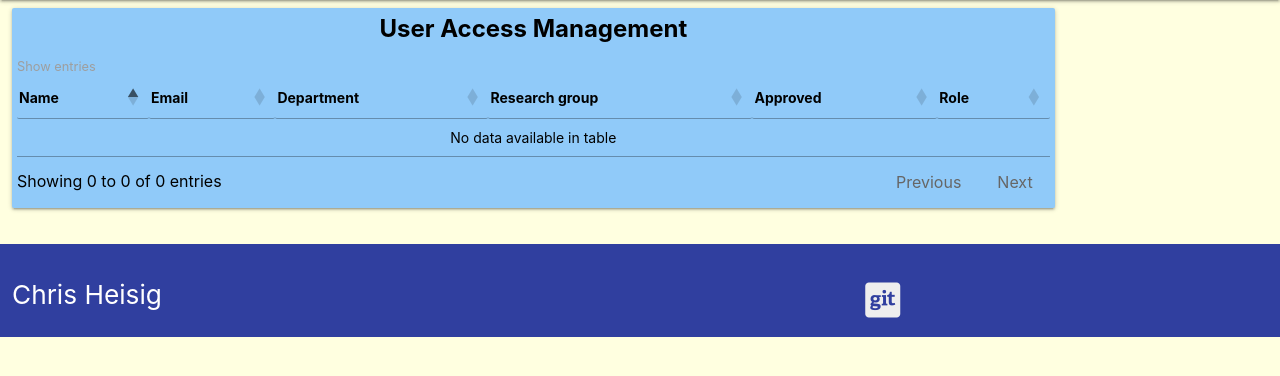
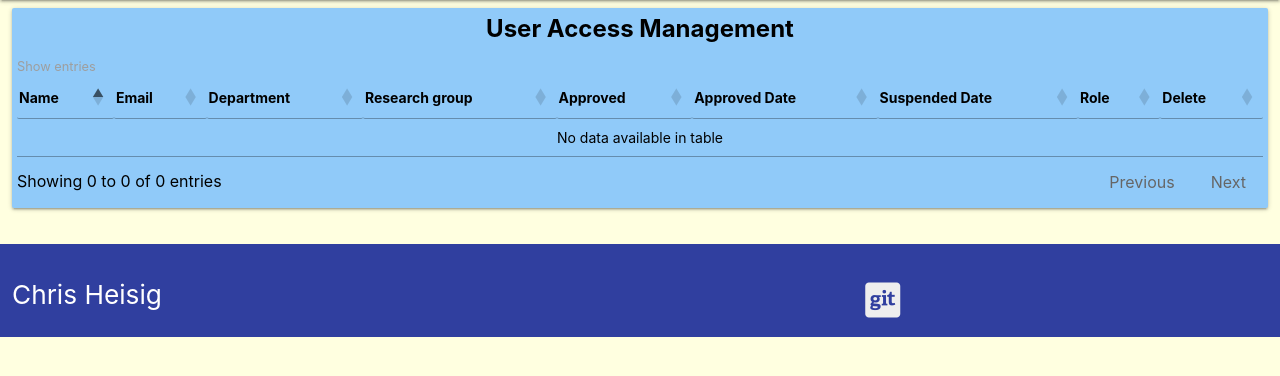
Before and after one commit to ChrisH2727/Milestone-3, a Flask app: page /get_user in a window 1280 px wide. Shown: the part 152-528 px from the top of the page. Run offline with Flask 2, Linux system fonts and the light colour scheme; data that the repository does not hold is empty; some libraries are stand-ins or nearby versions.

Commit message:
Implement user account business logic

```diff
--- a/app.py
+++ b/app.py
@@ -9,6 +9,7 @@ from flask import (
 from flask_pymongo import PyMongo
 from pymongo import ReturnDocument
 from bson.objectid import ObjectId
+from selenium import webdriver
 from werkzeug.security import generate_password_hash, check_password_hash
 if os.path.exists("env.py"):
     import env
@@ -41,27 +42,50 @@ def login():
                 "password": request.form.get("password").lower()})
 
         if existing_user:
-            # session cookie for role "admin" or "user"
-            session["role"] = existing_user["role"]
-            # session cookie for users first name
-            session["user"] = existing_user["first"]
+            if existing_user["approved"] == "approved":
+                # session cookie for role "admin" or "user"
+                session["role"] = existing_user["role"]
+                # session cookie for users first name
+                session["user"] = existing_user["first"]
 
-            # Add an entry to the user login history
-            user = {
-                "first": request.form.get("first_name").lower(),
-                "last": request.form.get("last_name").lower(),
-                "email": request.form.get("email").lower(),
-                "login_date": datetime.today().strftime('%d-%m-%y'),
-                "logout_date": ""
-            }
-            mongo.db.login_history.insert_one(user)
+                # Add an entry to the user login history
+                user = {
+                    "first": request.form.get("first_name").lower(),
+                    "last": request.form.get("last_name").lower(),
+                    "email": request.form.get("email").lower(),
+                    "login_date": datetime.today().strftime('%d-%m-%y'),
+                    "logout_date": ""
+                }
+                mongo.db.login_history.insert_one(user)
 
-            return redirect(url_for("userAccount"))
+                return redirect(url_for("userAccount"))
+            else:
+               flash("Your account has not yet been approved or has been suspended. Please refer to an admin user")
         else:
             # invalid password match or user name or email
             flash("Incorrect Username and/or Password")
             return redirect(url_for("login"))
 
+    return render_template("login.html")
+
+
+@app.route("/logout")
+def logout():
+    #
+    # Called when a user logs out of a session
+    #
+
+    # Add date to the user login history
+    user = {"logout_date": datetime.today().strftime('%d-%m-%y')}
+
+    mongo.db.login_history.find_one_and_update({"first": session["user"]},
+            {'$set': user}, return_document=ReturnDocument.AFTER)
+
+    # Remove user from session cookie
+    # Code line from Code Institute Mini Project
+    flash("Goodbye, {}".format(session["user"]), "You have been logged out" )
+    session.pop("user")
+    session.pop("role")
     return render_template("login.html")
 
 
@@ -106,8 +130,10 @@ def register():
             "password": (request.form.get("password")),
             "department": request.form.get("department").lower(),
             "research_group": request.form.get("research_group").lower(),
-            "approved": "False",
-            "role": "user"
+            "approved": "approve",
+            "role": "user",
+            "approved_date": "",
+            "deleted_date":""
         }
         mongo.db.users.insert_one(register)
         flash("You have sucessfully registered, please wait for your request to be approved")
@@ -219,19 +245,46 @@ def return_source_resp(source_serial_no):
 @app.route("/get_userb/<user_id>", methods=["GET", "POST"])
 def get_userb(user_id):
     #
-    # Called when an admin user approves a new account
+    # Called when an admin user approves a new account or suspends/re-approves
+    # an account. User approved state starts at "appove" then toggles between
+    # "approved" and "suspended"
     #
-    if request.method == "GET":
-        existing_user = mongo.db.users.find_one({"_id": ObjectId(user_id)})
-        if existing_user["approved"] == "True":
-            submit = {"approved": "False"}
-        else:
-            submit = {"approved": "True"}
+
+
+    existing_user = mongo.db.users.find_one({"_id": ObjectId(user_id)})
+
+    # User cannot action his/her own account
+    if existing_user["first"] == session["user"]:
+        flash("You cannot action your own user account")
+    else:
+        # Admin user approves first time registration
+        if existing_user["approved"] == "approve":
+            submit = {"approved": "approved",
+                      "approved_date": datetime.today().strftime('%d-%m-%y'),
+                      "remove_date": ""
+                    }
+            flash("User Successfully Approved")
+
+        # Admin user suspends users account
+        if existing_user["approved"] == "approved":
+            submit = {"approved": "suspended",
+                      "approved_date": "",
+                      "remove_date": datetime.today().strftime('%d-%m-%y')
+                    }
+            flash("User Successfully Suspended")
+
+        # Admin user reinstates users account
+        if existing_user["approved"] == "suspended":
+            submit = {"approved": "approved",
+                      "approved_date": datetime.today().strftime('%d-%m-%y'),
+                      "remove_date": ""
+                     }
+            flash("User Successfully Approved")
 
         # pymongo update has been deprecated use find_one_and_update
         mongo.db.users.find_one_and_update({"_id": ObjectId(user_id)},
             { '$set': submit }, return_document = ReturnDocument.AFTER)
-        flash("User Successfully Approved")
+
     users = mongo.db.users.find()
     alt_users = mongo.db.users.find()
     return render_template("user.html", users=users, alt_user=alt_users)
@@ -243,25 +296,59 @@ def get_userc(user_id):
     #
     # Called when an admin user gives admin rights to another user
     #
+
     existing_user = mongo.db.users.find_one({"_id": ObjectId(user_id)})
-    if existing_user["role"] == "admin":
-        submit = {"role": "user"}
+
+    # User cannot action his/her own account
+    if existing_user["first"] == session["user"]:
+        flash("You cannot action your own user account")
     else:
-        submit = {"role": "admin"}
+        # Admin user toggles another user account between admin/user roles
+        if existing_user["role"] == "admin":
+            submit = {"role": "user"}
+        else:
+            submit = {"role": "admin"}
+        mongo.db.users.find_one_and_update({"_id": ObjectId(user_id)},
+            { '$set': submit }, return_document = ReturnDocument.AFTER)
+        flash("User role successfully updated")
 
-    mongo.db.users.find_one_and_update({"_id": ObjectId(user_id)},
-        { '$set': submit }, return_document = ReturnDocument.AFTER)
-    flash("User role successfully updated")
     users = mongo.db.users.find()
     alt_users=mongo.db.users.find()
     return render_template("user.html", users=users, alt_users=alt_users)
 
 
+@app.route("/get_userdelete/<user_id>", methods=["GET", "POST"])
+def get_userdelete(user_id):
+    #
+    # Called when an admin user deletes a normal user account
+    #
+    existing_user = mongo.db.users.find_one({"_id": ObjectId(user_id)})
+
+    # User cannot delete his/her own account
+    if existing_user["first"] == session["user"]:
+        flash("You cannot delete your own user account")
+
+    # Admin user cannot be deleted/removed
+    elif existing_user["role"] == "admin":
+        flash("You cannot delete an Admin user")
+
+    # User account must be suspended before it can be deleted
+    elif existing_user["approved"] == "approved" or existing_user["approved"] == "approve":
+        flash("A user account must be suspended for it to be deleted")
+
+    else:
+        mongo.db.users.delete_one({"_id": ObjectId(user_id)})
+        flash("user account sucessfuly deleted")
+
+    users = mongo.db.users.find()
+    alt_users = mongo.db.users.find()
+    return render_template("user.html", users=users, alt_users=alt_users)
+
 
 @app.route("/get_user")
 def get_user():
-    users=mongo.db.users.find()
-    alt_users=mongo.db.users.find()
+    users = mongo.db.users.find()
+    alt_users = mongo.db.users.find()
     return render_template("user.html", users=users, alt_users=alt_users)
 
 
@@ -437,21 +524,7 @@ def delete_source_resp(source_serial_no):
     return render_template("addSource.html", mode=mode, existing_source=existing_source)
 
 
-@app.route("/logout")
-def logout():
-    #
-    # Called when a user logs out of a session
-    #
 
-    # Add an entry to the user login history
-    user = {"logout_date": datetime.today().strftime('%d-%m-%y')}
-    mongo.db.login_history.update({"first": session["user"]},{"$set": user})
-    # Remove user from session cookie
-    # Code line from Code Institute Mini Project
-    flash("Goodbye, {}".format(session["user"]), "You have been logged out" )
-    session.pop("user")
-    session.pop("role")
-    return render_template("login.html")
 
 
 @app.route("/userAccount", methods=["GET", "POST"])
--- a/templates/addSource.html
+++ b/templates/addSource.html
@@ -43,7 +43,6 @@
                             {% endif %}>
                             <label for="laboratory">Laboratory</label>
                         </div>
-                        <!--div class="input-field col s3">
                             <input id="location" name="location" type="text" class="validate"
                             {% if mode == "update" or mode =="delete" %}
                                 value ="{{existing_source.location}}"
--- a/templates/base.html
+++ b/templates/base.html
@@ -102,7 +102,7 @@
         {% with messages = get_flashed_messages() %}
             {% if messages %}
                 {% for message in messages %}
-                    <div class="row flashes">
+                    <div class="row flashes" id="fadeFlash">
                         <h4 class="light-blue lighten-4 center-align">{{ message }}</h4>
                     </div>
                 {% endfor %}
--- a/templates/user.html
+++ b/templates/user.html
@@ -1,20 +1,23 @@
 {% extends "base.html" %}
 {% block content %}
 <div class="row hide-on-med-and-down show-on-large">
-    <div class="col s12 m10 ">
+    <div class="col l12 ">
         <div class="card blue lighten-3 center-align">
             <div class="card-content black-text">
             <span class="card-title">User Access Management</span>
                 <form method="POST" action="{{ url_for('get_user') }}">
                     <table id="inventory" class="table table-striped table-bordered " style="width:100%">
-                    <thead>
+                        <thead>
                             <tr>
                                 <th>Name</th>
                                 <th>Email</th>
                                 <th>Department</th>
                                 <th>Research group</th>
                                 <th>Approved</th>
+                                <th>Approved Date</th>
+                                <th>Suspended Date</th>
                                 <th>Role</th>
+                                <th>Delete</th>
                             </tr>
                         </thead>
                         <tbody>
@@ -26,20 +29,40 @@
                                 <td class="capitalise">{{ user.research_group }}</td>
                                 <td>
                                     <a href="{{ url_for('get_userb', user_id=user._id) }}"
-                                    {% if user.approved=='True' %}
-                                        class="btn-small  teal lighten-2" tbl_btn_wd>Approve
+                                    {% if user.approved=='approve' or  user.approved=='approved' %}
+                                        class="btn-small  teal lighten-2" >{{ user.approved }}
                                     {% else %}
-                                        class ="btn-small deep-orange darken-1" tbl_btn_wd>Approved
+                                        class ="btn-small deep-orange darken-1" >{{ user.approved }}
                                     {% endif %}
                                     </a>
                                 </td>
                                 <td>
+                                    {% if user.approved =='approved' %}
+                                        {{ user.approved_date }}
+                                    {% else %}
+                                        -
+                                    {% endif %}
+                                </td>
+                                <td>
+                                    {% if user.approved =='suspended' %}
+                                        {{ user.remove_date }}
+                                    {% else %}
+                                        -
+                                    {% endif %}
+                                </td>
+                                <td>
                                     <a href="{{ url_for('get_userc', user_id=user._id) }}"
                                     {% if user.role=='admin' %}
-                                        class="btn-small  teal lighten-2" tbl_btn_wd>Admin
+                                        class="btn-small  teal lighten-2" >Admin
                                     {% else %}
-                                        class ="btn-small deep-orange darken-1" tbl_btn_wd>User
+                                        class ="btn-small deep-orange darken-1">User
                                     {% endif %}
+                                    </a>
+                                </td>
+                                <td>
+                                    <a href="{{ url_for('get_userdelete', user_id=user._id) }}"
+                                        class="btn-small  teal lighten-2" >Active </a>
+
                                     </a>
                                 </td>
                             {% endfor %}
@@ -92,12 +115,36 @@
                         </div>
                         <div class="col s6 m9">
                             <a href="{{ url_for('get_userb', user_id=alt_user._id) }}"
-                            {% if alt_user.approved=='True' %}
-                                class="btn-small  teal lighten-2" tbl_btn_wd>Approve
+                            {% if alt_user.approved=='approve' or  alt_user.approved=='approved' %}
+                                class="btn-small  teal lighten-2" >{{ alt_user.approved }}
                             {% else %}
-                                class ="btn-small deep-orange darken-1" tbl_btn_wd>Approved
+                                class ="btn-small deep-orange darken-1">{{ alt_user.approved }}
                             {% endif %}
                             </a>
+                        </div>
+                    </div>
+                    <div class="row">
+                        <div class="col s6 m3">
+                            <strong>Approved Date: </strong>
+                        </div>
+                        <div class="col s6 m9">
+                            {% if alt_user.approved =='approved' %}
+                                {{ alt_user.approved_date }}
+                            {% else %}
+                            -
+                            {% endif %}
+                        </div>
+                    </div>
+                    <div class="row">
+                        <div class="col s6 m3">
+                            <strong>Suspended Date: </strong>
+                        </div>
+                        <div class="col s6 m9">
+                            {% if alt_user.approved =='suspended' %}
+                                {{ alt_user.remove_date }}
+                            {% else %}
+                            -
+                            {% endif %}
                         </div>
                     </div>
                     <div class="row">
@@ -107,11 +154,21 @@
                         <div class="col s6 m9">
                             <a href="{{ url_for('get_userc', user_id=alt_user._id) }}"
                         {% if alt_user.role=='admin' %}
-                            class="btn-small  teal lighten-2" tbl_btn_wd>Admin
+                            class="btn-small  teal lighten-2">Admin
                         {% else %}
-                            class ="btn-small deep-orange darken-1" tbl_btn_wd>User
+                            class ="btn-small deep-orange darken-1" >User
                         {% endif %}
-                        </a>
+                            </a>
+                    </div>
+                    <div class="row">
+                        <div class="col s6 m3">
+                            <strong>Delete User Account: </strong>
+                        </div>
+                        <div class="col s6 m9">
+                            <a href="{{ url_for('get_userdelete', user_id=alt_user._id) }}"
+                                class="btn-small  teal lighten-2" >Delete
+                            </a>
+                        </div>
                     </div>
                 </div>
               </li>
```
Also changed, not shown: static/js/script.js (+5 -129 lines), static/assets/sourceUsed.png.
